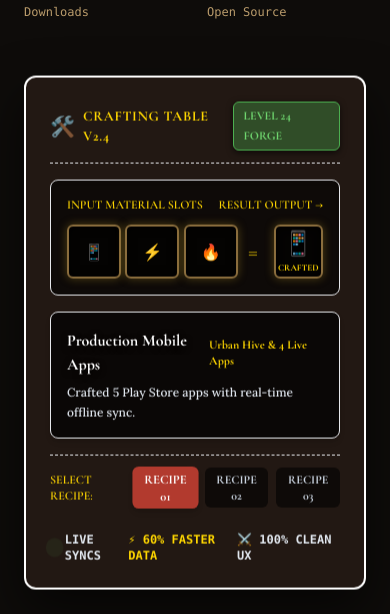
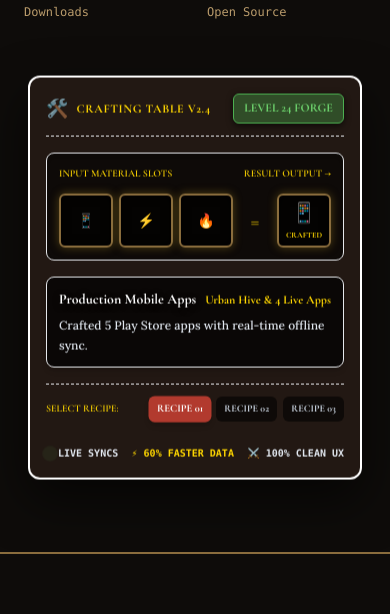
Before and after one commit to Sanketnehe-21/portfolio, a React (Vite) app: page / in a window 390 px wide. Shown: the part 854-1468 px from the top of the page. Built offline with nearby package versions, Linux system fonts and the light colour scheme.

Commit message:
Optimize full mobile and tablet responsiveness across navigation, hotbar, and crafting matrix

```diff
--- a/src/components/HeroCraftingStructure.jsx
+++ b/src/components/HeroCraftingStructure.jsx
@@ -36,7 +36,7 @@ export default function HeroCraftingStructure() {
   const recipe = CRAFTING_RECIPES[activeRecipeIndex];
 
   return (
-    <div className="relative w-full max-w-[460px] mx-auto select-none py-2">
+    <div className="relative w-full max-w-[460px] mx-auto select-none py-2 px-1">
       {/* Ambient Glow */}
       <div className="absolute -inset-4 bg-gradient-to-r from-[var(--accent-primary)]/20 via-[var(--accent-secondary)]/20 to-[var(--border-color)]/20 rounded-full blur-2xl opacity-80 pointer-events-none" />
 
@@ -44,13 +44,13 @@ export default function HeroCraftingStructure() {
       <motion.div
         animate={{ y: [0, -6, 0] }}
         transition={{ duration: 5, repeat: Infinity, ease: 'easeInOut' }}
-        className="relative bg-[var(--card-surface)] border-2 border-[var(--border-color)] rounded-xl p-6 shadow-[0_20px_50px_rgba(0,0,0,0.6)] text-white backdrop-blur-md"
+        className="relative bg-[var(--card-surface)] border-2 border-[var(--border-color)] rounded-xl p-4 sm:p-6 shadow-[0_20px_50px_rgba(0,0,0,0.6)] text-white backdrop-blur-md w-full"
       >
         {/* Top Header */}
-        <div className="flex justify-between items-center border-b border-dashed border-[var(--border-color)]/60 pb-3 mb-4">
+        <div className="flex justify-between items-center border-b border-dashed border-[var(--border-color)]/60 pb-3 mb-4 flex-wrap gap-2">
           <div className="flex items-center gap-2">
-            <span className="text-xl animate-pulse">🛠️</span>
-            <span className="font-label text-sm text-[#FFD700] uppercase font-bold tracking-wider">
+            <span className="text-lg sm:text-xl animate-pulse">🛠️</span>
+            <span className="font-label text-xs sm:text-sm text-[#FFD700] uppercase font-bold tracking-wider">
               CRAFTING TABLE v2.4
             </span>
           </div>
@@ -60,39 +60,39 @@ export default function HeroCraftingStructure() {
         </div>
 
         {/* 3x3 Crafting Grid Matrix */}
-        <div className="bg-black/60 border border-[var(--border-color)]/80 p-4 rounded-lg mb-4 shadow-inner">
-          <div className="font-label text-xs text-[#FFD700] uppercase mb-3 flex justify-between font-semibold">
+        <div className="bg-black/60 border border-[var(--border-color)]/80 p-3 sm:p-4 rounded-lg mb-4 shadow-inner">
+          <div className="font-label text-[10px] sm:text-xs text-[#FFD700] uppercase mb-3 flex justify-between font-semibold">
             <span>INPUT MATERIAL SLOTS</span>
             <span>RESULT OUTPUT →</span>
           </div>
 
-          <div className="flex items-center justify-between gap-3">
+          <div className="flex items-center justify-between gap-2 sm:gap-3">
             {/* 3 Input Slots */}
-            <div className="grid grid-cols-3 gap-2.5">
+            <div className="grid grid-cols-3 gap-1.5 sm:gap-2.5">
               {recipe.inputs.map((input, idx) => (
                 <motion.div
                   key={idx}
                   whileHover={{ scale: 1.08 }}
-                  className="inventory-slot w-13 h-13 text-center cursor-pointer border-2 border-[var(--border-color)] bg-black/80 flex items-center justify-center rounded shadow-sm"
+                  className="inventory-slot w-10 h-10 sm:w-13 sm:h-13 text-center cursor-pointer border-2 border-[var(--border-color)] bg-black/80 flex items-center justify-center rounded shadow-sm"
                   title={input}
                 >
-                  <span className="text-base">{input.split(' ')[0]}</span>
+                  <span className="text-sm sm:text-base">{input.split(' ')[0]}</span>
                 </motion.div>
               ))}
             </div>
 
             {/* Equals Symbol */}
-            <div className="font-label text-xl text-[#FFD700] font-bold animate-pulse px-1">
+            <div className="font-label text-lg sm:text-xl text-[#FFD700] font-bold animate-pulse px-0.5 sm:px-1">
               =
             </div>
 
             {/* Output Slot */}
             <motion.div
               whileHover={{ scale: 1.1 }}
-              className="inventory-slot w-16 h-16 bg-black/90 border-2 border-[#FFD700] flex flex-col items-center justify-center cursor-pointer shadow-[0_0_15px_rgba(255,215,0,0.4)] rounded-lg"
+              className="inventory-slot w-13 h-13 sm:w-16 sm:h-16 bg-black/90 border-2 border-[#FFD700] flex flex-col items-center justify-center cursor-pointer shadow-[0_0_15px_rgba(255,215,0,0.4)] rounded-lg flex-shrink-0"
             >
-              <span className="text-2xl">{recipe.icon}</span>
-              <span className="font-label text-[9px] text-[#FFD700] font-bold mt-0.5">CRAFTED</span>
+              <span className="text-xl sm:text-2xl">{recipe.icon}</span>
+              <span className="font-label text-[8px] sm:text-[9px] text-[#FFD700] font-bold mt-0.5">CRAFTED</span>
             </motion.div>
           </div>
         </div>
@@ -105,10 +105,10 @@ export default function HeroCraftingStructure() {
             animate={{ opacity: 1, y: 0 }}
             exit={{ opacity: 0, y: -10 }}
             transition={{ duration: 0.25 }}
-            className="bg-black/70 border border-[var(--border-color)]/80 p-4 rounded-lg space-y-1.5 shadow-md"
+            className="bg-black/70 border border-[var(--border-color)]/80 p-3 sm:p-4 rounded-lg space-y-1.5 shadow-md"
           >
-            <div className="flex justify-between items-center">
-              <h4 className="font-heading font-bold text-base text-white">
+            <div className="flex justify-between items-center flex-wrap gap-1">
+              <h4 className="font-heading font-bold text-sm sm:text-base text-white">
                 {recipe.name}
               </h4>
               <span className="font-label text-xs text-[#FFD700] font-bold">
@@ -122,16 +122,16 @@ export default function HeroCraftingStructure() {
         </AnimatePresence>
 
         {/* Recipe Buttons */}
-        <div className="mt-4 pt-3 border-t border-dashed border-[var(--border-color)]/60 flex justify-between items-center gap-2">
-          <span className="font-label text-xs text-[#FFD700] font-semibold uppercase">
+        <div className="mt-4 pt-3 border-t border-dashed border-[var(--border-color)]/60 flex justify-between items-center gap-2 flex-wrap">
+          <span className="font-label text-[10px] sm:text-xs text-[#FFD700] font-semibold uppercase">
             SELECT RECIPE:
           </span>
-          <div className="flex gap-2">
+          <div className="flex gap-1.5 sm:gap-2">
             {CRAFTING_RECIPES.map((r, i) => (
               <button
                 key={r.id}
                 onClick={() => setActiveRecipeIndex(i)}
-                className={`font-label text-xs px-2.5 py-1 rounded-md border font-bold transition-all ${
+                className={`font-label text-[10px] sm:text-xs px-2 sm:px-2.5 py-1 rounded-md border font-bold transition-all ${
                   activeRecipeIndex === i
                     ? 'bg-[var(--accent-primary)] text-white border-white scale-105 shadow-md'
                     : 'bg-black/60 text-slate-300 border-[var(--border-color)]/60 hover:bg-black/90'
@@ -144,15 +144,15 @@ export default function HeroCraftingStructure() {
         </div>
 
         {/* Status Indicators */}
-        <div className="mt-4 flex justify-around items-center pt-2 font-mono text-xs text-slate-200">
-          <span className="flex items-center gap-1.5 font-semibold">
-            <span className="w-2.5 h-2.5 rounded-full bg-[#6FD66F] animate-ping" />
+        <div className="mt-4 flex justify-between sm:justify-around items-center pt-2 font-mono text-[10px] sm:text-xs text-slate-200 flex-wrap gap-1">
+          <span className="flex items-center gap-1 font-semibold">
+            <span className="w-2 h-2 rounded-full bg-[#6FD66F] animate-ping" />
             LIVE SYNCS
           </span>
-          <span className="flex items-center gap-1.5 font-semibold text-[#FFD700]">
+          <span className="flex items-center gap-1 font-semibold text-[#FFD700]">
             ⚡ 60% FASTER DATA
           </span>
-          <span className="flex items-center gap-1.5 font-semibold">
+          <span className="flex items-center gap-1 font-semibold">
             ⚔️ 100% CLEAN UX
           </span>
         </div>
--- a/src/components/MinecraftHotbar.jsx
+++ b/src/components/MinecraftHotbar.jsx
@@ -16,7 +16,7 @@ export default function MinecraftHotbar({ onNavigate, activeSection }) {
       initial={{ y: 80 }}
       animate={{ y: 0 }}
       exit={{ y: 80 }}
-      className="mc-hotbar"
+      className="mc-hotbar max-w-[92vw] sm:max-w-max overflow-x-auto scrollbar-none"
       role="navigation"
       aria-label="Minecraft 9-slot navigation hotbar"
     >
@@ -26,10 +26,10 @@ export default function MinecraftHotbar({ onNavigate, activeSection }) {
           <button
             key={slot.id}
             onClick={() => onNavigate(slot.id)}
-            className={`mc-slot ${isActive ? 'active' : ''}`}
+            className={`mc-slot flex-shrink-0 ${isActive ? 'active' : ''}`}
             title={slot.label}
           >
-            <span className="text-xl">{slot.icon}</span>
+            <span className="text-lg sm:text-xl">{slot.icon}</span>
             {isActive && (
               <span className="absolute -top-2 left-1/2 -translate-x-1/2 w-2 h-2 rounded-full bg-[#5FBF4A] shadow-[0_0_8px_#5FBF4A]" />
             )}
--- a/src/components/WorldSwitcher.jsx
+++ b/src/components/WorldSwitcher.jsx
@@ -9,7 +9,7 @@ export default function WorldSwitcher() {
     <div
       role="region"
       aria-label="Switch portfolio theme world"
-      className="pointer-events-auto flex items-center bg-[var(--card-surface)]/90 backdrop-blur-md border-2 border-[var(--card-border)] p-1 rounded-full shadow-lg transition-colors duration-400"
+      className="pointer-events-auto flex items-center bg-[var(--card-surface)]/90 backdrop-blur-md border border-[var(--card-border)] p-1 rounded-full shadow-lg transition-colors duration-400 max-w-full"
     >
       {Object.values(WORLDS).map((w) => {
         const isActive = world === w.id;
@@ -18,7 +18,7 @@ export default function WorldSwitcher() {
             key={w.id}
             onClick={() => setWorld(w.id)}
             aria-pressed={isActive}
-            className={`relative flex items-center gap-1.5 px-3 py-1.5 rounded-full font-label text-xs transition-all duration-300 ${
+            className={`relative flex items-center gap-1 sm:gap-1.5 px-2 sm:px-3 py-1 sm:py-1.5 rounded-full font-label text-[11px] sm:text-xs transition-all duration-300 ${
               isActive
                 ? 'text-white font-bold shadow-md'
                 : 'text-[var(--text-muted)] hover:text-[var(--text-primary)]'
@@ -31,8 +31,8 @@ export default function WorldSwitcher() {
                 transition={{ type: 'spring', stiffness: 350, damping: 26 }}
               />
             )}
-            <span className="relative z-10 text-base">{w.icon}</span>
-            <span className="relative z-10 hidden sm:inline-block">{w.name}</span>
+            <span className="relative z-10 text-sm sm:text-base">{w.icon}</span>
+            <span className="relative z-10 hidden md:inline-block">{w.name}</span>
           </button>
         );
       })}
```
